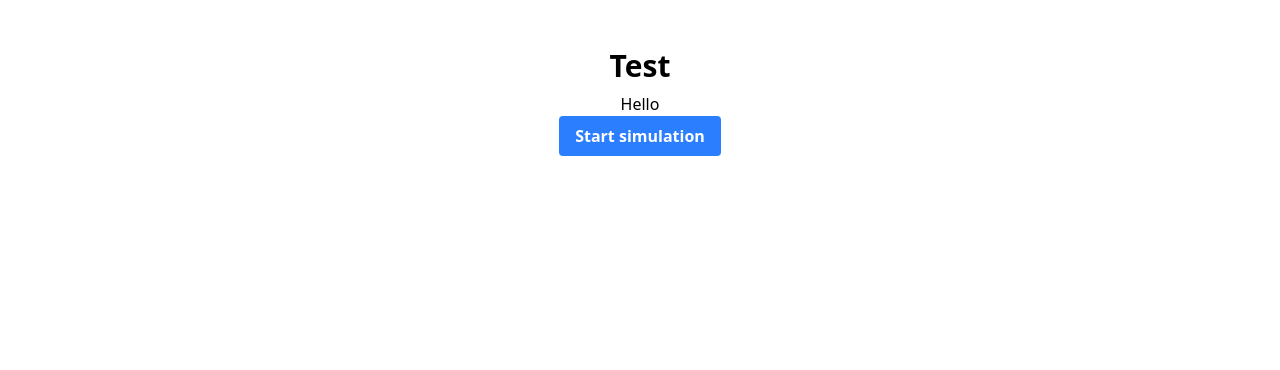
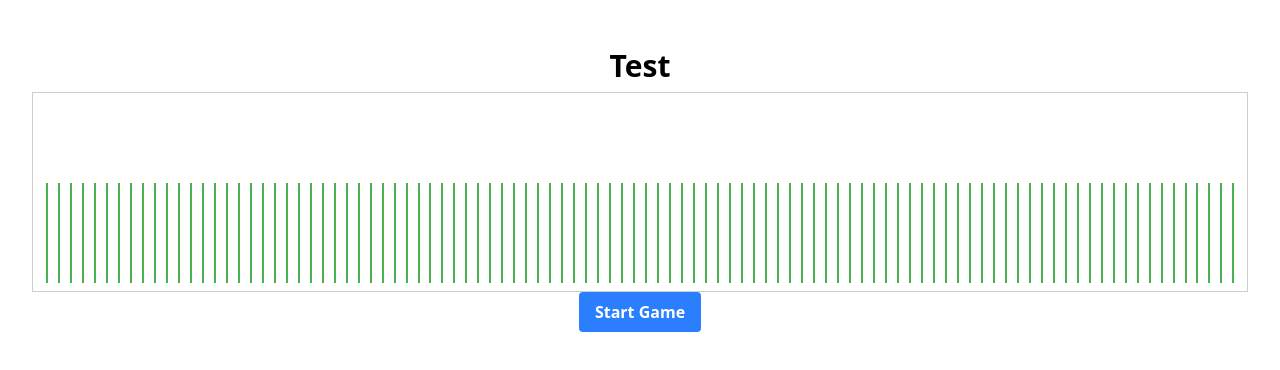
Before and after one commit to lcrespom/winner-game, a React (Vite) app: page / in a window 1280 px wide. Shown: the top 370 px of the page. Built offline with nearby package versions, Linux system fonts and the light colour scheme.

Commit message:
Working on chart

```diff
--- a/src/App.tsx
+++ b/src/App.tsx
@@ -1,23 +1,33 @@
 import './App.css'
-import { startGame, stepGame } from './game-engine/engine'
+import { startGame, stepGame, normalizeGame } from './game-engine/engine'
+import GameGraph from './components/game-graph'
+import { useState } from 'react'
 
-function startSimulation() {
-  console.log('TODO: simulate')
-  let state = startGame()
-  let i = 0
-  do {
-    i++
-    state = stepGame(state)
-    console.log(`Step: ${i} - players: ${state.players.length}`)
-  } while (state.players.length > 1)
-}
+const TURNS_PER_FRAME = 1000
 
 function App() {
+  const [gameState, setGameState] = useState(startGame())
+
+  function startSimulation() {
+    requestAnimationFrame(gameFrame)
+  }
+
+  function gameFrame() {
+    let tmpState = gameState
+    for (let i = 0; i < TURNS_PER_FRAME; i++) {
+      tmpState = stepGame(tmpState)
+    }
+    setGameState(normalizeGame(tmpState))
+    requestAnimationFrame(gameFrame)
+  }
+
   return (
     <>
       <h1>Test</h1>
-      <p>Hello</p>
-      <button onClick={startSimulation}>Start simulation</button>
+      <GameGraph state={gameState} />
+      <button onClick={startSimulation}>
+        {gameState.turn == 0 ? 'Start Game' : 'Stop Game (ToDo)'}
+      </button>
     </>
   )
 }
--- /dev/null
+++ b/src/components/game-graph.tsx
@@ -0,0 +1,59 @@
+import React from 'react'
+import { type GameState } from '../game-engine/engine'
+
+interface CoinBarChartProps {
+  state: GameState
+  width?: number | string
+  height?: number | string
+}
+
+export const CoinBarChart: React.FC<CoinBarChartProps> = ({
+  state,
+  width = '100%',
+  height = '200px',
+}) => {
+  const { players } = state
+  const maxCoins = Math.max(...players.map(p => p.coins), 1)
+
+  return (
+    <div
+      style={{
+        display: 'flex',
+        alignItems: 'flex-end',
+        width,
+        height,
+        border: '1px solid #ccc',
+        padding: '8px',
+        boxSizing: 'border-box',
+      }}
+    >
+      {players.map(player => {
+        const barHeight = (player.coins / maxCoins) * 100
+        return (
+          <div
+            key={player.id}
+            style={{
+              flex: 1,
+              display: 'flex',
+              flexDirection: 'column',
+              justifyContent: 'flex-end',
+              alignItems: 'center',
+            }}
+          >
+            <div
+              style={{
+                width: '2px',
+                height: `${barHeight}px`,
+                backgroundColor: '#4CAF50',
+                transition: 'height 0.3s ease',
+              }}
+            />
+            {/* <div style={{ marginTop: '4px', fontSize: '9px' }}>{player.coins}</div> */}
+          </div>
+        )
+      })}
+    </div>
+  )
+}
+
+export default CoinBarChart
--- a/src/game-engine/engine.ts
+++ b/src/game-engine/engine.ts
@@ -1,11 +1,12 @@
-export interface Player {
+export type Player = {
   id: number
   coins: number
 }
 
-export interface GameState {
+export type GameState = {
   players: Player[]
   turn: number
+  initialPlayers: number
 }
 
 //region Exported function
@@ -24,7 +25,7 @@ export function startGame(
   for (let i = 1; i <= numPlayers; i++) {
     players.push({ id: i, coins: initialCoins })
   }
-  return { players, turn: 0 }
+  return { players, turn: 0, initialPlayers: numPlayers }
 }
 
 /**
@@ -38,7 +39,14 @@ export function stepGame(state: GameState): GameState {
   }
   const nextPlayers = round(state.players)
   const nextTurn = state.turn + 1
-  return { players: nextPlayers, turn: nextTurn }
+  return { players: nextPlayers, turn: nextTurn, initialPlayers: state.initialPlayers }
+}
+
+export function normalizeGame(state: GameState): GameState {
+  const players: Player[] = []
+  for (let i = 1; i <= state.initialPlayers; i++) players.push({ id: i, coins: 0 })
+  for (const player of state.players) players[player.id] = player
+  return { ...state, players }
 }
 
 //region Private functions
--- a/tst/main.ts
+++ b/tst/main.ts
@@ -7,20 +7,18 @@ const HELP_TURNS = 90
 function runSimulation() {
   const NumFmt = Intl.NumberFormat()
   let state = startGame(NUM_PLAYERS, INITIAL_MONEY)
-  let i = 0
   let players = 0
   let helpct = HELP_TURNS
   do {
-    i++
     state = stepGame(state)
     helpct--
     if (HELP_TURNS > 0 && helpct == 0) {
       helpEverybody(state)
       helpct = HELP_TURNS
     }
-    if (players != state.players.length || i % 1_000_000 == 0) {
+    if (players != state.players.length || state.turn % 1_000_000 == 0) {
       players = state.players.length
-      console.log(`Step: ${NumFmt.format(i)} - players: ${state.players.length}`)
+      console.log(`Step: ${NumFmt.format(state.turn)} - players: ${state.players.length}`)
     }
   } while (state.players.length > 1)
 }
```
